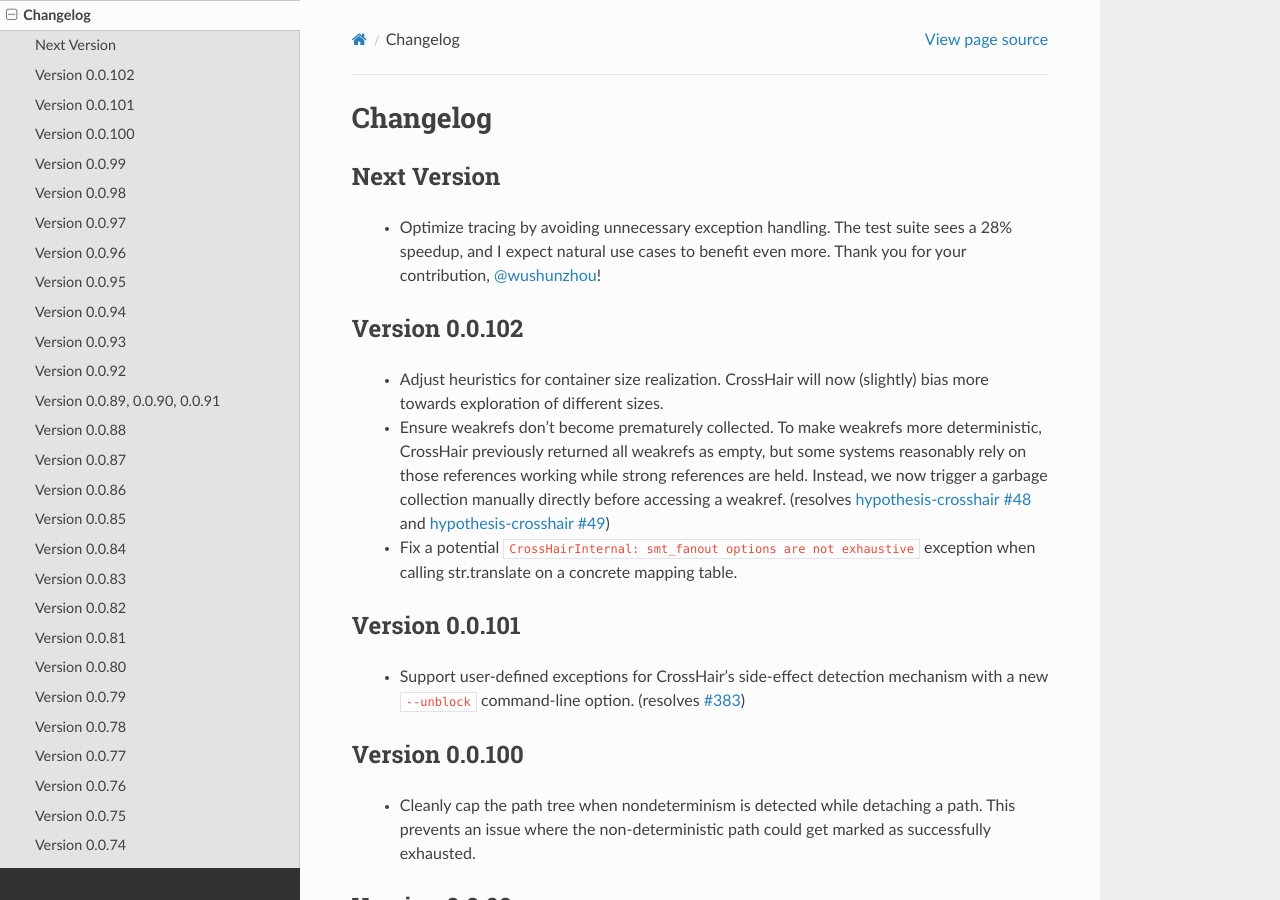
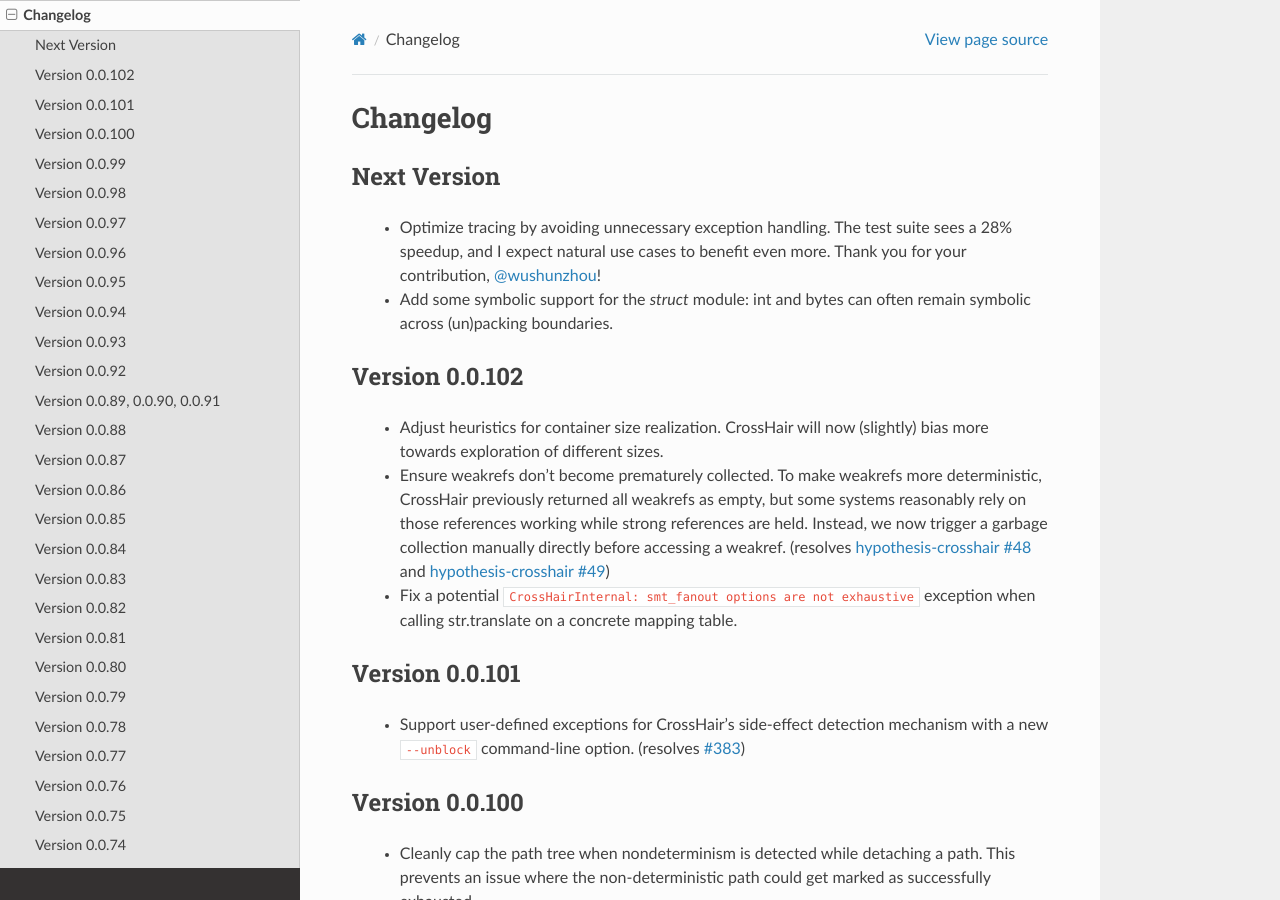
Before and after one commit to pschanely/CrossHair, a Sphinx documentation site: the page built from doc/source/changelog.rst, in a window 1280 px wide and 900 px high. Built offline with Sphinx 7.4.7 and the Read the Docs theme 3.1.0, drawn with Linux system fonts in a browser that asks for light colours; the version number is read from the project's files by our own code.

Commit message:
Update changelog

```diff
--- a/doc/source/changelog.rst
+++ b/doc/source/changelog.rst
@@ -9,6 +9,8 @@
     The test suite sees a 28% speedup, and I expect natural use
     cases to benefit even more.
     Thank you for your contribution, `@wushunzhou <https://github.com/wushunzhou>`_!
+  * Add some symbolic support for the `struct` module: int and bytes can often
+    remain symbolic across (un)packing boundaries.
 
 
 Version 0.0.102
```
